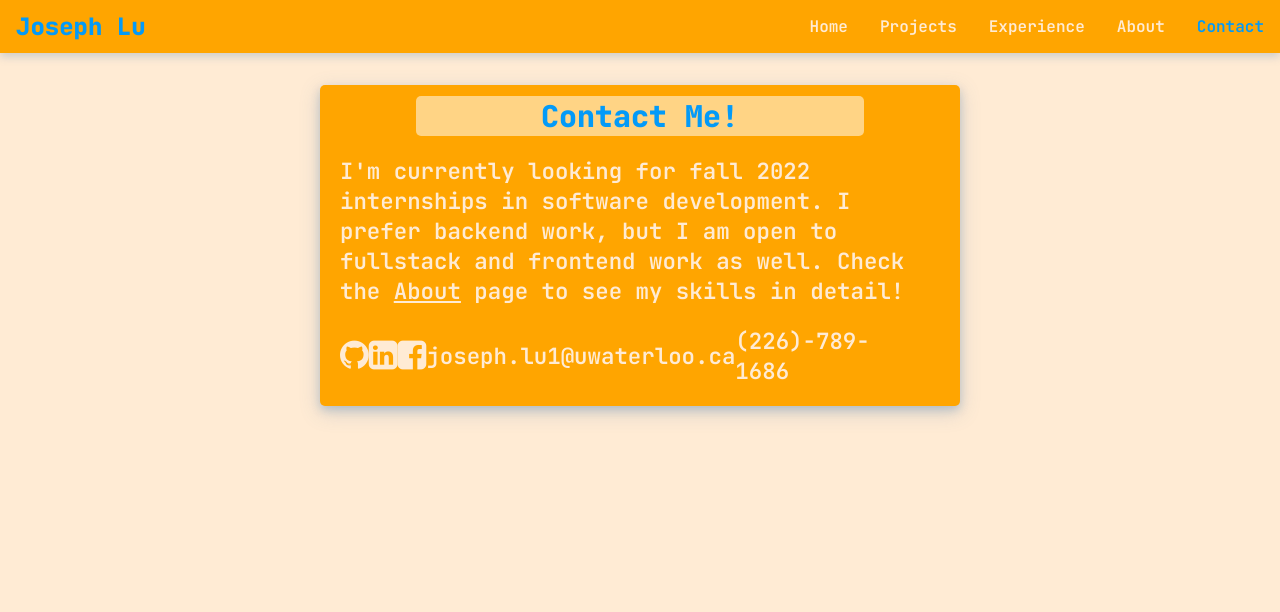
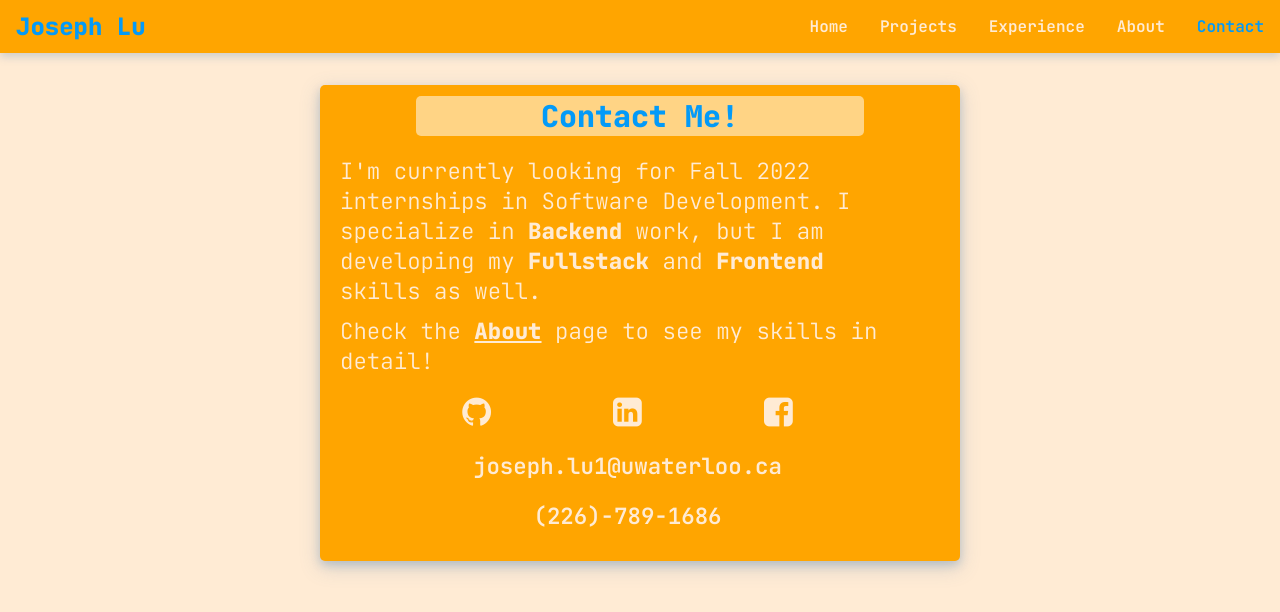
Before and after one commit to lu-joseph/lu-joseph.github.io, a JavaScript app: page /contact in a window 1280 px wide. Shown: the top 612 px of the page. Built offline with nearby package versions, Linux system fonts and the light colour scheme.

Commit message:
Contact page updated and build run

```diff
--- a/src/css/Contact.css
+++ b/src/css/Contact.css
@@ -2,20 +2,26 @@
     margin: 20px;
 }
 
-.contact-entry .links {
+.contact-entry .icons {
     margin-top: 20px;
+    margin-bottom: 10px;
     display: flex;
     flex-direction: row;
     justify-content: space-evenly;
     align-items: center;
+    flex-wrap: wrap;
 }
 
-.contact-entry .links a {
+.contact-entry .description {
+    font-weight: 500;
+}
+
+.contact-entry .icons a {
     /* text-decoration: none; */
     color: var(--colour1);
 }
 
-.contact-entry .links a:hover {
+.contact-entry .icons a:hover {
     color: var(--colour3);
 }
 
@@ -30,3 +36,23 @@
 .contact-entry .fa {
     font-size: 1.5em;
 }
+
+.contact-entry .contact-info {
+    display: flex;
+    flex-direction: column;
+    justify-content: center;
+}
+
+.contact-entry .email-phone {
+    display: flex;
+    flex-direction: column;
+    align-items: center;
+}
+
+.contact-entry .email-phone span {
+    margin: 10px 0;
+}
+
+.contact-entry .description.second-paragraph {
+    margin-top: 10px;
+}
--- a/src/pages/Contact.js
+++ b/src/pages/Contact.js
@@ -10,15 +10,21 @@ const Contact = () => {
         <div className="details-container">
           <div className="details">
             <div className="description">
-              I'm currently looking for fall 2022 internships in software
-              development. I prefer backend work, but I am open to fullstack and
-              frontend work as well. Check the{" "}
+              I'm currently looking for Fall 2022 internships in Software
+              Development. I specialize in <b>Backend</b> work, but I am
+              developing my <b>Fullstack</b> and <b>Frontend</b> skills as well.
+            </div>
+            <div className="description second-paragraph">
+              Check the{" "}
+              <b>
                 <a href="https://josephlu.ca/about" className="about-page-link">
                   About
                 </a>{" "}
+              </b>
               page to see my skills in detail!
             </div>
-            <div className="links">
+            <div className="contact-info">
+              <div className="icons">
                 <a href="https://github.com/lu-joseph" className="github-link">
                   <i className="fa fa-github"></i>
                 </a>
@@ -31,8 +37,11 @@ const Contact = () => {
                 <a href="https://www.facebook.com/profile.php?id=100009574503377">
                   <i className="fa fa-facebook-square"></i>
                 </a>
+              </div>
+              <div className="email-phone">
                 <span className="email">joseph.lu1@uwaterloo.ca</span>
                 <span className="phone-number">(226)-789-1686</span>
+              </div>
             </div>
           </div>
         </div>
```
Also changed, not shown: 11 other files (tests, documents, lock files or other folders). Lines whose indentation alone changed are shown as unchanged.
